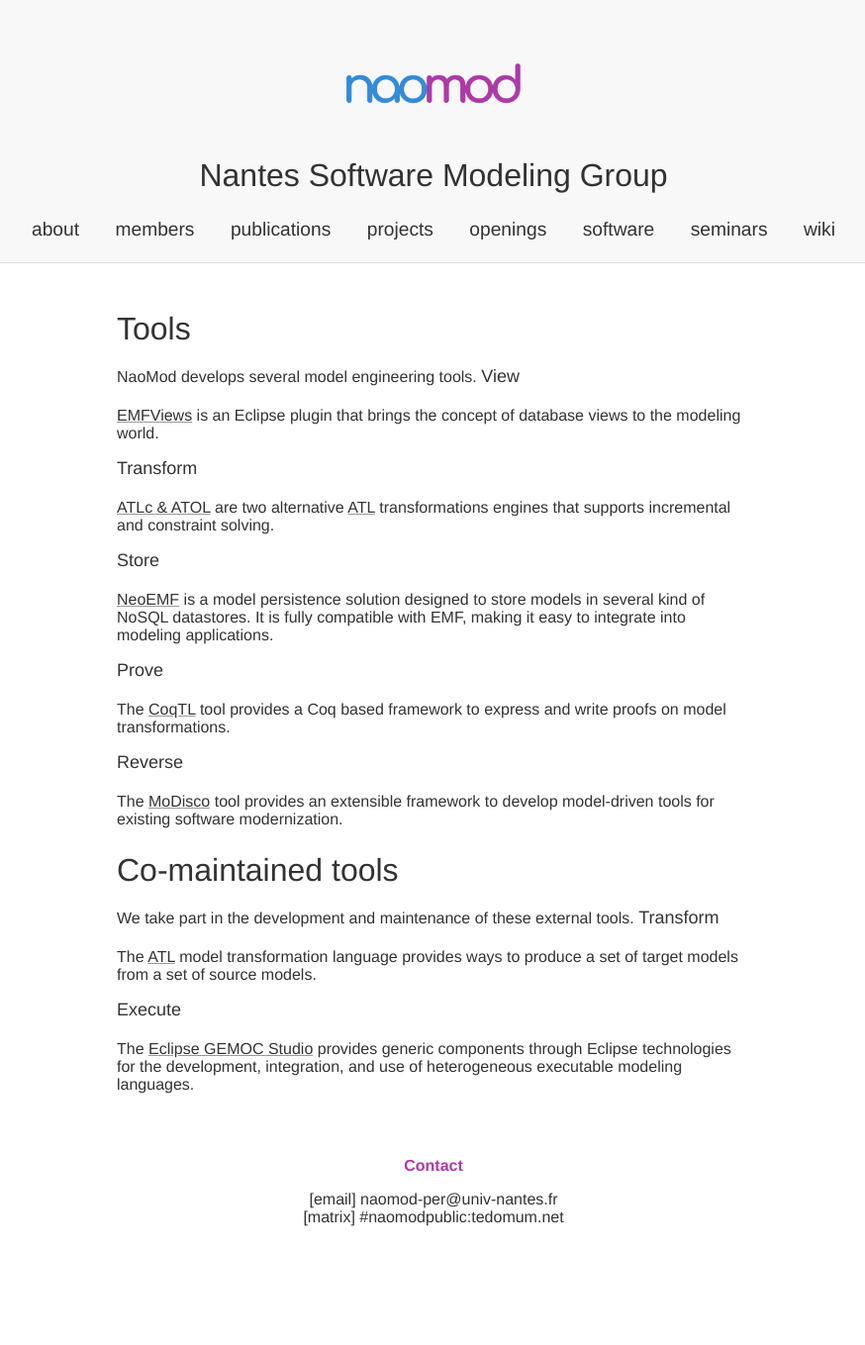
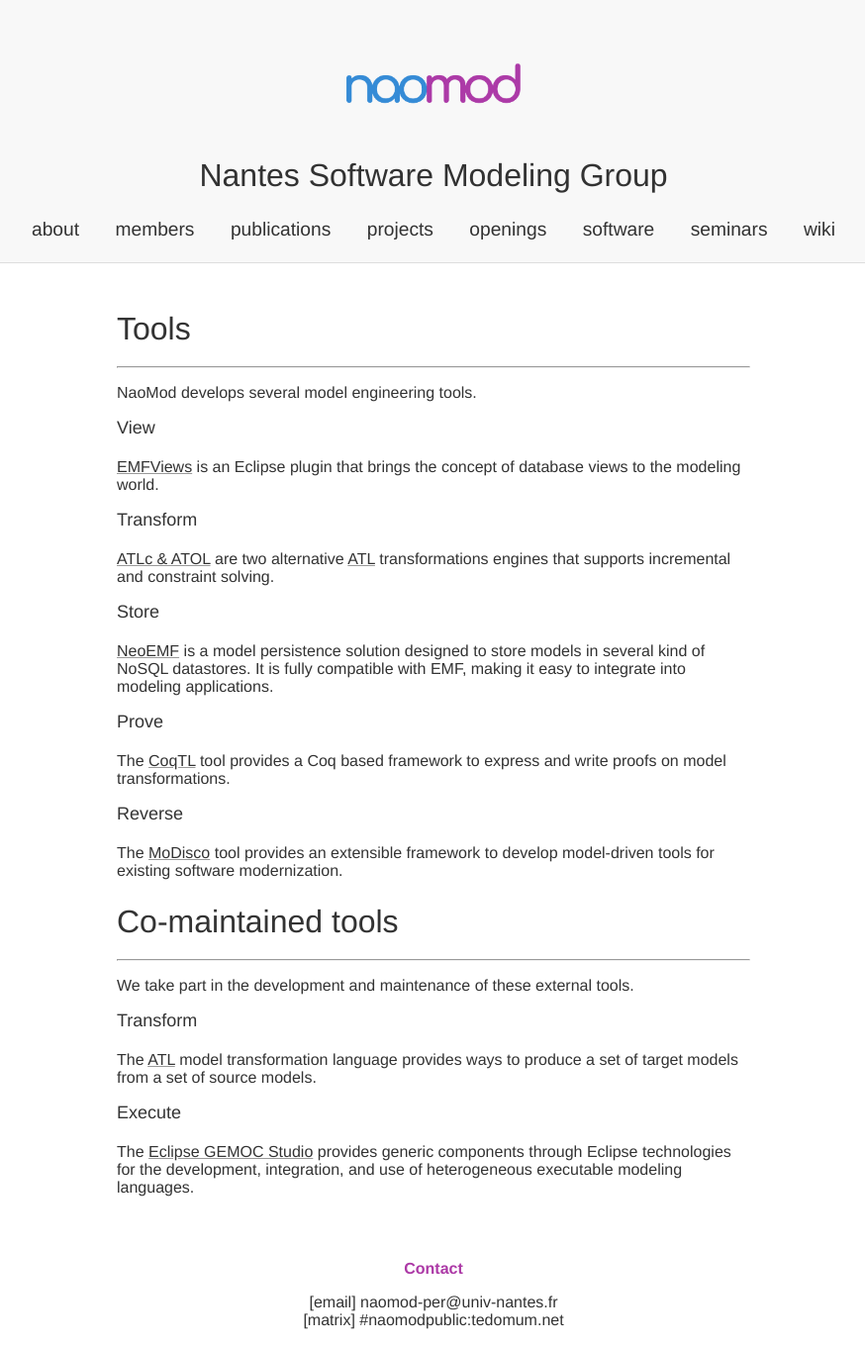
Before and after one commit to NaoMod/naomod.github.io, a Jekyll site: the page built from tools.html, in a window 1280 px wide. Shown: the whole page at 99% size, without its empty margins (202-1076 px from the left). Built offline with Jekyll 4.4.1, drawn with Linux system fonts in a browser that asks for light colours; before the commit the page ends 1255 px from its top, so only the background shows below that.

Commit message:
fixing layout

```diff
--- a/tools.html
+++ b/tools.html
@@ -3,8 +3,8 @@
 title: Tools
 ---
 
-<h2 class="section-heading">Tools</h2>
-NaoMod develops several model engineering tools.</h3>
+<h2 class="section-heading">Tools</h2> <hr>
+<p>NaoMod develops several model engineering tools.</p>
 
 <h4 class="service-heading">View</h4>
 <p class="text-muted"> <a href="https://www.atlanmod.org/emfviews/">EMFViews</a> is an Eclipse plugin that brings the
@@ -28,8 +28,8 @@
 <p class="text-muted">The <a href="https://www.eclipse.org/MoDisco/">MoDisco</a> tool provides an extensible framework
     to develop model-driven tools for existing software modernization.</p>
 
-<h2 class="section-heading">Co-maintained tools</h2>
-We take part in the development and maintenance of these external tools.
+<h2 class="section-heading">Co-maintained tools</h2> <hr>
+<p>We take part in the development and maintenance of these external tools.</p>
 
 <h4 class="service-heading">Transform</h4>
 <p class="text-muted"> The <a href="http://www.eclipse.org/atl/">ATL</a> model transformation language provides ways to
```
